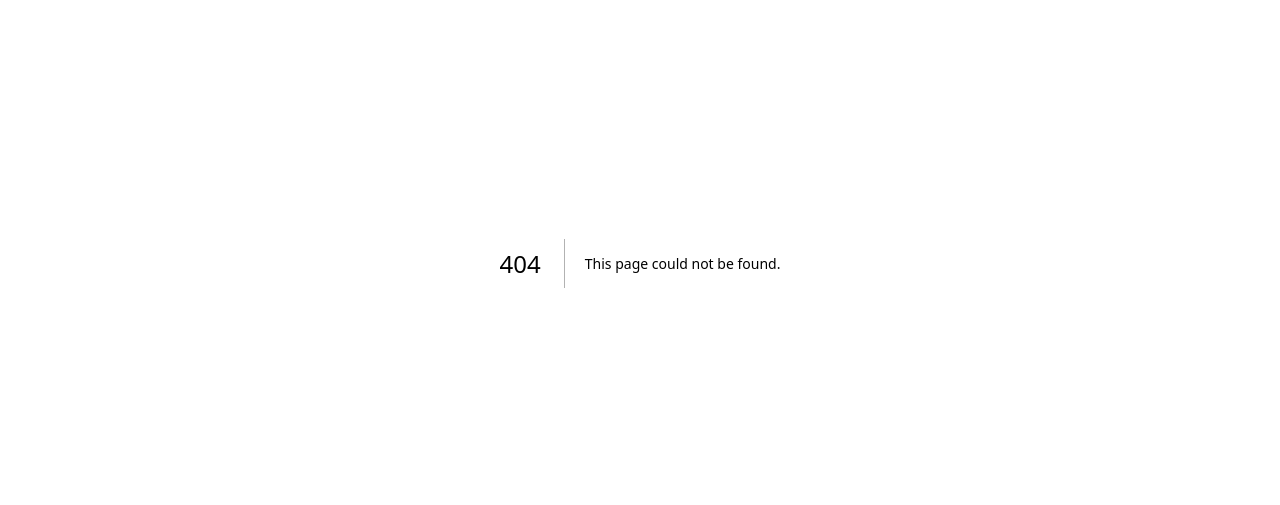
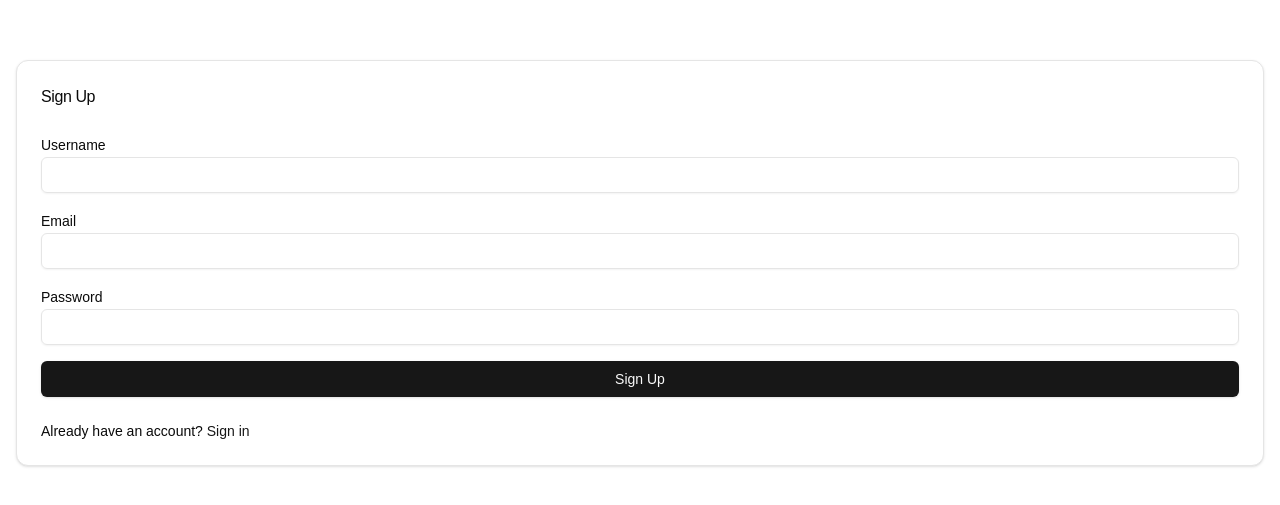
Before and after one commit to Subhamay-Dey/Job, a Next.js app in the folder frontend/: page /signup in a window 1280 px wide. Before the commit this address had no page. Shown: the part 137-642 px from the top of the page. Built offline with nearby package versions, Linux system fonts and the light colour scheme.

Commit message:
added the signup page with signup route in app

```diff
--- /dev/null
+++ b/frontend/src/app/signup/page.tsx
@@ -0,0 +1,10 @@
+import SignUp from '@/auth/SignUp'
+import React from 'react'
+
+export default function page() {
+  return (
+    <div>
+        <SignUp/>
+    </div>
+  )
+}
```
